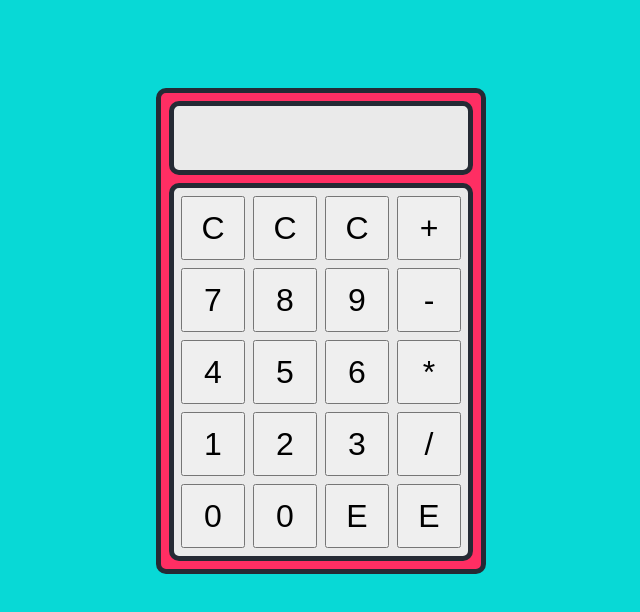
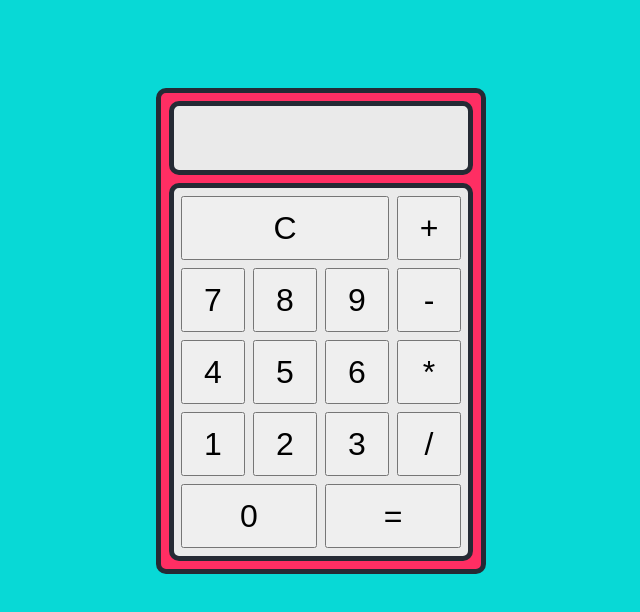
Before and after one commit to mikerider2003/Project-Calculator, a plain HTML site: page index.html in a window 1280 px wide. Shown: the whole page, without its empty margins (319-959 px from the left). Drawn offline with Linux system fonts and the light colour scheme.

Commit message:
Concatenated buttons

```diff
--- a/index.html
+++ b/index.html
@@ -11,30 +11,36 @@
     <div class="calculator">
         <div class="result"></div>
         <div class="buttons">
-            <button>C</button>
-            <button>C</button>
-            <button>C</button>
+            <div class="row">
+                <button class="triple-button">C</button>
                 <button>+</button>
+            </div>
 
+            <div class="row">
                 <button>7</button>
                 <button>8</button>
                 <button>9</button>
                 <button>-</button>
+            </div>
 
+            <div class="row">
                 <button>4</button>
                 <button>5</button>
                 <button>6</button>
                 <button>*</button>
+            </div>
 
+            <div class="row">
                 <button>1</button>
                 <button>2</button>
                 <button>3</button>
                 <button>/</button>
+            </div>
 
-            <button>0</button>
-            <button>0</button>
-            <button>E</button>
-            <button>E</button>
+            <div class="row">
+                <button class="double-button">0</button>
+                <button class="double-button">=</button>
+            </div>
         </div>
 
     </div>
--- a/style.css
+++ b/style.css
@@ -33,8 +33,22 @@ body {
     background-color: #EAEAEA;
 }
 
+.row {
+    display: flex;
+    gap: 1vh;
+}
+
 button {
-            width: 8vh;
-            height: 8vh;
-            font-size: 2rem;
-        }
+    width: 8vh;
+    height: 8vh;
+    font-size: 2rem;
+
+}
+
+.double-button {
+    width: 17vh;
+}
+
+.triple-button {
+    width: 26vh;
+}
```
Lines whose indentation alone changed are shown as unchanged.
